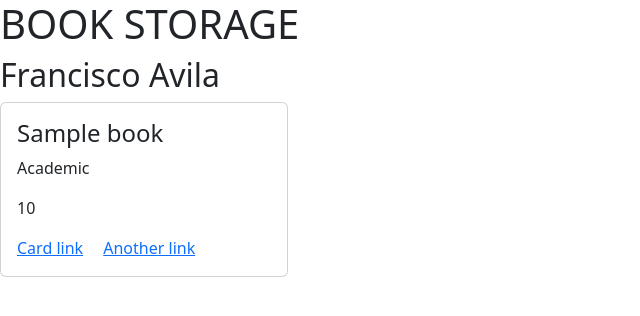
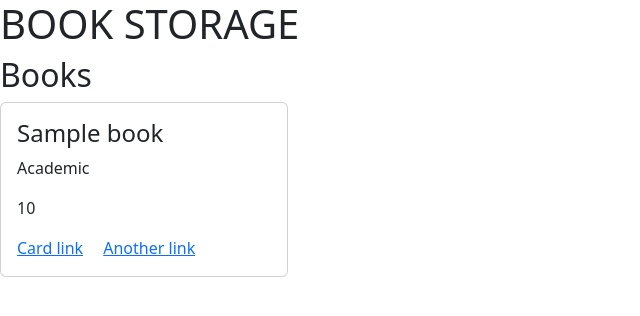
Before and after one commit to tkoenig97/django-library-app, a Django app: page /author/1/ in a window 1280 px wide. Shown: the top 316 px of the page, without its empty margins (0-640 px from the left). Run offline with Django 4.2, Linux system fonts and the light colour scheme; data comes from the database, SQL or seed files in the repository; tables that the repository leaves empty hold one stand-in row (values such as "Sample post"); parts of the project's set-up code (start-up, migrations or seed data) failed here and were passed over.

Commit message:
Updated books.html and the view

```diff
--- a/book_storage/book_app/templates/pages/books.html
+++ b/book_storage/book_app/templates/pages/books.html
@@ -7,12 +7,23 @@
 
     <div class="card" style="width: 18rem;">
         <div class="card-body">
+            {% if nested %}
+
                 <h4 class="card-title">{{book.book.title}}</h4>
                 {% for author in book.authors  %}
                     <h5><a href="/author/{{author.id}}/">{{author.first_name}} {{author.last_name}}</a></h5>
                 {% endfor %}
                 <p class="card-text">{{book.book.genre.title}}</p>
                 <p class="card-text">{{book.book.quantity}}</p>
+
+            {% else %}
+
+                <h4 class="card-title">{{book.title}}</h4>
+                <p class="card-text">{{book.genre.title}}</p>
+                <p class="card-text">{{book.quantity}}</p>
+
+            {% endif %}
+
           <a href="#" class="card-link">Card link</a>
           <a href="#" class="card-link">Another link</a>
         </div>
--- a/book_storage/book_app/views.py
+++ b/book_storage/book_app/views.py
@@ -11,7 +11,7 @@ def home(request):
             'book': book,
             'authors': book.authors.all()
         })
-    return render(request, 'pages/books.html', {"books":book_info})
+    return render(request, 'pages/books.html', {"books":book_info, 'nested':True})
 
 def books_by_genre(request, id):
     pass
@@ -21,10 +21,11 @@ def books_by_author(request, id):
 
     data = {
         'books' : Author.objects.get(id = id).book.all(),
-        'title': author
+        'title': author,
+        'nested':False
     }
 
-    return render(request, 'pages/specific.html', data)
+    return render(request, 'pages/books.html', data)
 
 
 def book(request, id):
```
Lines whose indentation alone changed are shown as unchanged.
